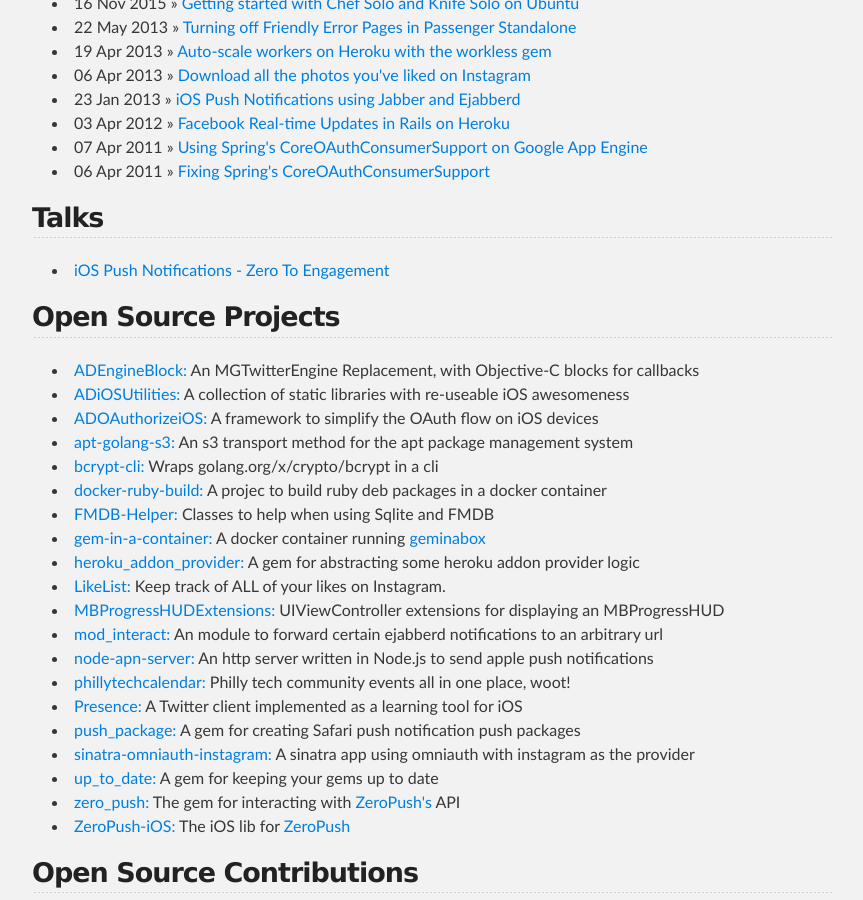
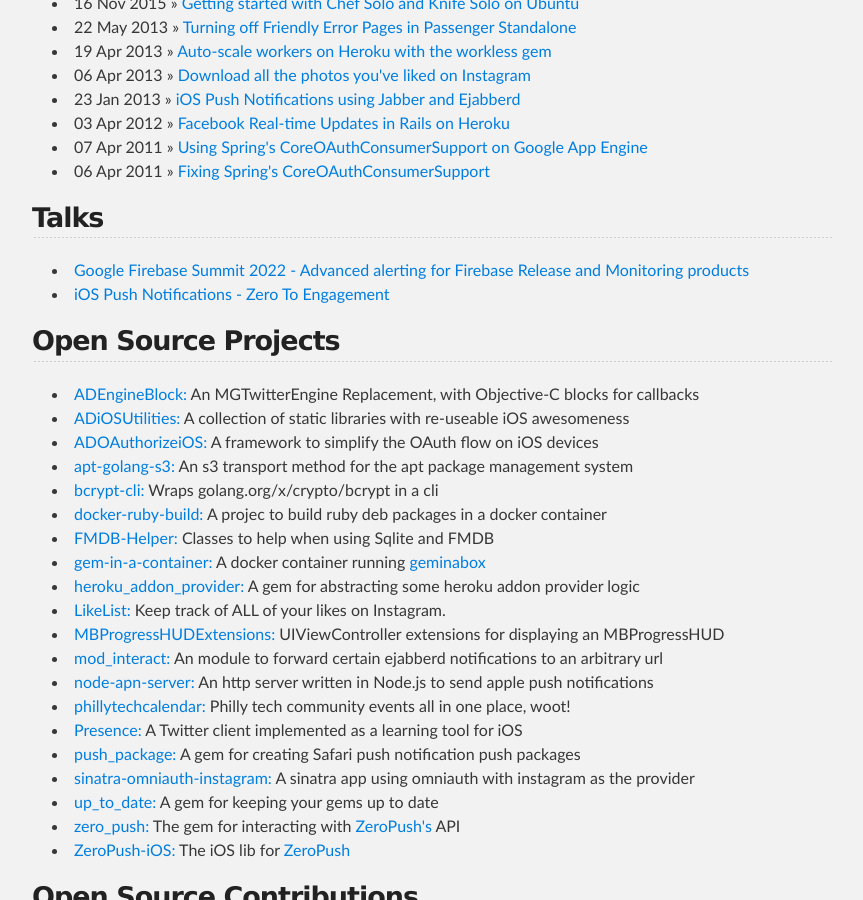
Before and after one commit to adamvduke/adamvduke.github.com, a Jekyll site: the page built from index.md, in a window 1280 px wide and 900 px high, scrolled down 312 px. Shown: the whole window, without its empty margins (208-1071 px from the left). Built offline with Jekyll 4.4.1, drawn with Linux system fonts in a browser that asks for light colours.

Commit message:
add firebase summit talk

```diff
--- a/index.md
+++ b/index.md
@@ -12,6 +12,7 @@
   </ul>
   <h2>Talks</h2>
   <ul>
+    <li><a href="https://www.youtube.com/watch?v=FrORBGrZpdM" target="_blank">Google Firebase Summit 2022 - Advanced alerting for Firebase Release and Monitoring products</a></li>
     <li><a href="https://speakerdeck.com/adamvduke/ios-push-notifications-zero-to-engagement" target="_blank">iOS Push Notifications - Zero To Engagement</a></li>
   </ul>
   <h2>Open Source Projects</h2>
```
